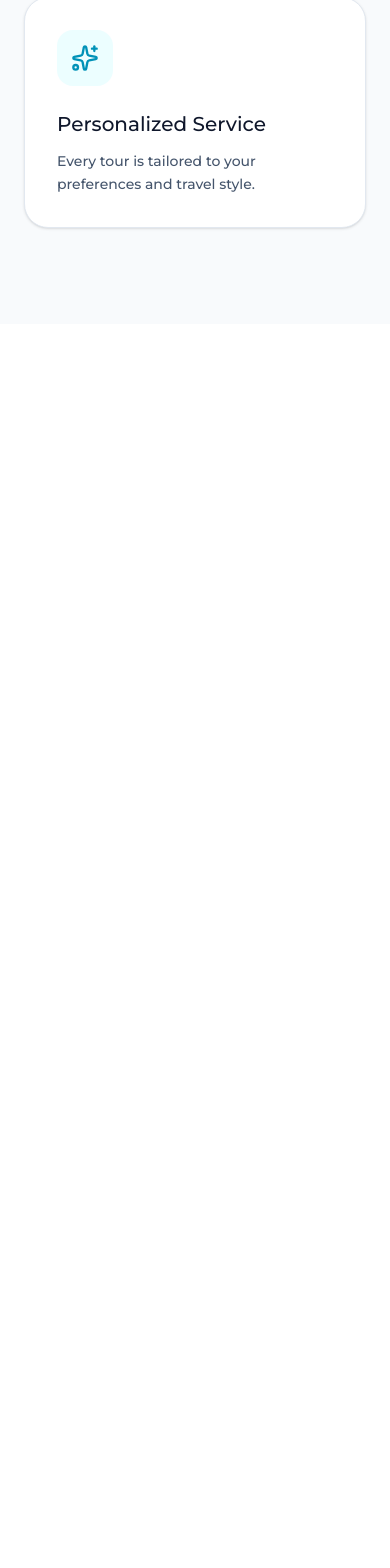
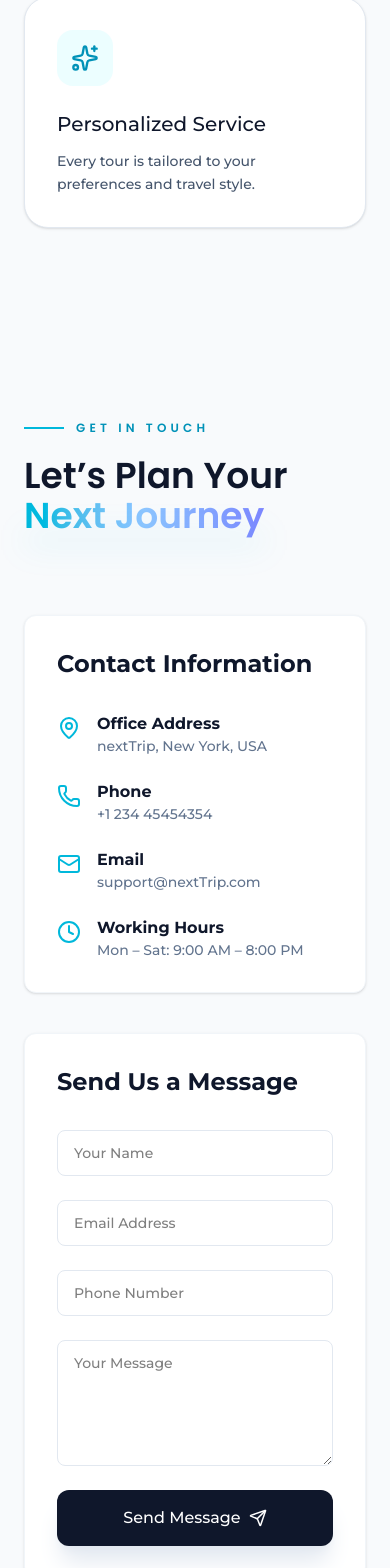
Before and after one commit to afterrender1/nextrip, a Next.js app: page / in a window 390 px wide. Shown: the part 9713-11281 px from the top of the page. Before the commit the page ends 10037 px from the top, so only its background shows below. Built offline with nearby package versions, Linux system fonts and the light colour scheme.

Commit message:
contact page added ,

```diff
--- /dev/null
+++ b/app/contact-us/page.jsx
@@ -0,0 +1,13 @@
+import ContactUs from '@/components/ContactUs'
+import React from 'react'
+
+const page = () => {
+  return (
+    <>
+    <ContactUs/>
+
+    </>
+  )
+}
+
+export default page
--- /dev/null
+++ b/components/ContactUs.jsx
@@ -0,0 +1,126 @@
+"use client"
+
+import React, { useState } from "react";
+import { Mail, Phone, MapPin, Send, Clock } from "lucide-react";
+import { Poppins, Montserrat } from "next/font/google";
+
+const poppins = Poppins({ weight: ["400"], subsets: ["latin"] });
+const montserrat = Montserrat({ weight: ["500", "700"], subsets: ["latin"] });
+
+const ContactUs = () => {
+    // 1. Manage form state to make it functional
+    const [formData, setFormData] = useState({
+        name: "",
+        email: "",
+        phone: "",
+        message: ""
+    });
+
+    const INITIAL_STATE = {
+        name: "",
+        email: "",
+        phone: "",
+        message: ""
+    };
+    const handleChange = (e) => {
+        setFormData({ ...formData, [e.target.name]: e.target.value });
+    };
+
+    const handleSubmit = (e) => {
+        e.preventDefault();
+        console.log("Form Submitted:", formData);
+        alert("form submittled successfully ")
+        setFormData(
+            INITIAL_STATE
+        )
+    }
+
+
+    return (
+        <section className="py-24 lg:py-32 bg-[#F8FAFC]">
+            <div className="max-w-7xl mx-auto px-6 lg:px-8">
+
+                {/* Header */}
+                <div className={`mb-20 ${poppins.className}`}>
+                    <div className="flex items-center gap-3 mb-5">
+                        <span className="w-10 h-0.5 bg-cyan-500" />
+                        <span className="text-cyan-600 text-xs font-semibold uppercase tracking-[0.35em]">
+                            Get in Touch
+                        </span>
+                    </div>
+
+                    <h2 className="text-4xl md:text-5xl lg:text-6xl font-semibold text-slate-900 leading-[1.1]">
+                        Let’s Plan Your <br />
+                        <span className="relative inline-block">
+                            <span className="text-transparent bg-clip-text bg-linear-to-r from-cyan-500 via-blue-300 to-indigo-400">
+                                Next Journey
+                            </span>
+                            <span className="absolute -bottom-2 left-0 w-full h-1.5 bg-cyan-500/20 blur-lg" />
+                        </span>
+                    </h2>
+                </div>
+
+                <div className="grid grid-cols-1 lg:grid-cols-3 gap-10">
+                    {/* Contact Info Card */}
+                    <div className={`bg-white rounded-xl p-8 shadow-sm border border-slate-100 ${montserrat.className}`}>
+                        <h3 className="text-2xl font-bold text-slate-900 mb-8">Contact Information</h3>
+                        <div className="space-y-6">
+                            <ContactDetail icon={<MapPin />} title="Office Address" detail="nextTrip, New York, USA" />
+                            <ContactDetail icon={<Phone />} title="Phone" detail="+1 234 45454354" />
+                            <ContactDetail icon={<Mail />} title="Email" detail="support@nextTrip.com" />
+                            <ContactDetail icon={<Clock />} title="Working Hours" detail="Mon – Sat: 9:00 AM – 8:00 PM" />
+                        </div>
+                    </div>
+
+                    {/* Contact Form */}
+                    <div className={`lg:col-span-2 bg-white rounded-xl p-8 shadow-sm border border-slate-100 ${montserrat.className}`}>
+                        <h3 className="text-2xl font-bold text-slate-900 mb-8">Send Us a Message</h3>
+                        <form className="grid grid-cols-1 md:grid-cols-2 gap-6" onSubmit={handleSubmit}>
+                            <InputField name="name" type="text" placeholder="Your Name" value={formData.name} onChange={handleChange} />
+                            <InputField name="email" type="email" placeholder="Email Address" value={formData.email} onChange={handleChange} />
+                            <InputField name="phone" type="text" placeholder="Phone Number" value={formData.phone} onChange={handleChange} className="md:col-span-2" />
+
+                            <textarea
+                                name="message"
+                                rows="5"
+                                placeholder="Your Message"
+                                value={formData.message}
+                                onChange={handleChange}
+                                className="w-full rounded-lg border border-slate-200 px-4 py-3 text-sm focus:outline-none focus:ring-2 focus:ring-cyan-500 md:col-span-2"
+                            />
+
+                            <button type="submit" className="md:col-span-2 inline-flex items-center justify-center gap-2 px-8 py-4 rounded-xl bg-slate-900 text-white hover:bg-cyan-500 transition-all duration-300 shadow-xl shadow-slate-200 active:scale-95">
+                                Send Message <Send size={18} />
+                            </button>
+                        </form>
+                    </div>
+                </div>
+            </div>
+        </section>
+    );
+};
+
+// Helper Components for Cleaner Code
+const ContactDetail = ({ icon, title, detail }) => (
+    <div className="flex items-start gap-4">
+        <div className="text-cyan-500 mt-1">{icon}</div>
+        <div>
+            <p className="font-semibold text-slate-900">{title}</p>
+            <p className="text-slate-500 text-sm">{detail}</p>
+        </div>
+    </div>
+);
+
+const InputField = ({ name, type, placeholder, value, onChange, className = "" }) => (
+    <input
+        required
+        name={name}
+        type={type}
+        placeholder={placeholder}
+        value={value}
+        onChange={onChange}
+        className={`w-full rounded-lg border border-slate-200 px-4 py-3 text-sm focus:outline-none focus:ring-2 focus:ring-cyan-500 ${className}`}
+    />
+);
+
+export default ContactUs;
--- a/components/Home.jsx
+++ b/components/Home.jsx
@@ -3,6 +3,7 @@ import Hero from './Hero'
 import PopularDestinations from './PopularDestinations'
 import Tours from './Tours'
 import WhyChooseUs from './WhyChooseUs'
+import ContactUs from './ContactUs'
 
 const Home = () => {
     return (
@@ -11,6 +12,7 @@ const Home = () => {
             <PopularDestinations />
             <Tours />
             <WhyChooseUs />
+            <ContactUs/>
 
 
         </>
--- a/components/Navbar.jsx
+++ b/components/Navbar.jsx
@@ -16,9 +16,9 @@ const raleway = Raleway({
 const navLinks = [
     { name: "Home", href: "/" },
     { name: "Packages", href: "/all-packages" },
-    { name: "Events", href: "/events" },
     { name: "About Us", href: "/about" },
     { name: "Articles", href: "/articles" },
+    { name: "Contact", href: "/contact-us" },
 ];
 
 const menuVariants = {
```
